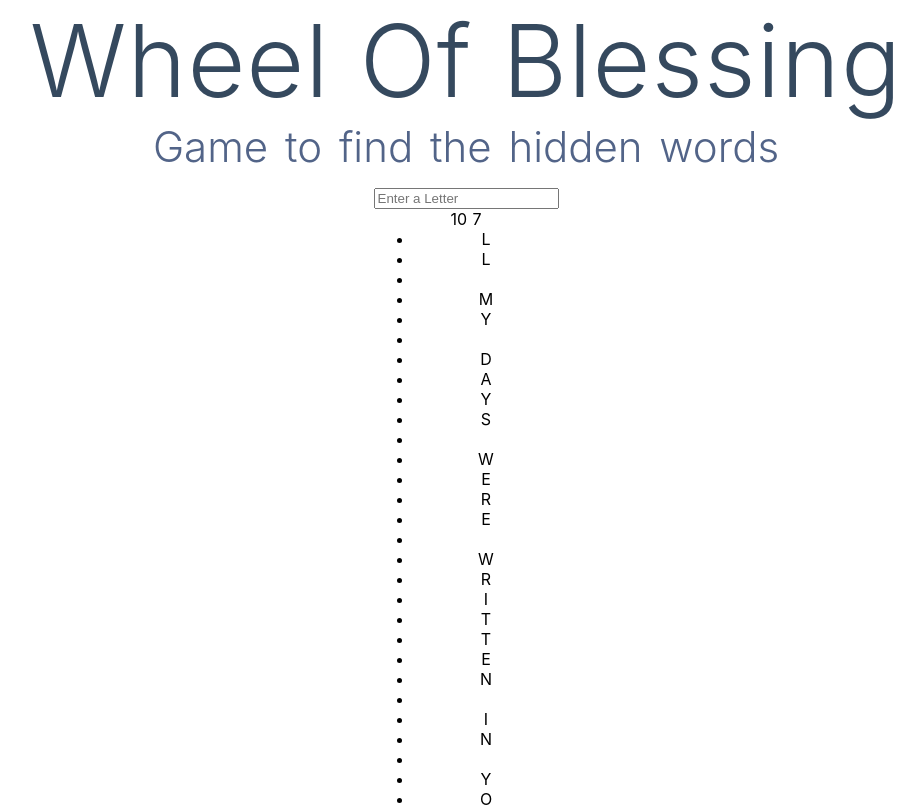
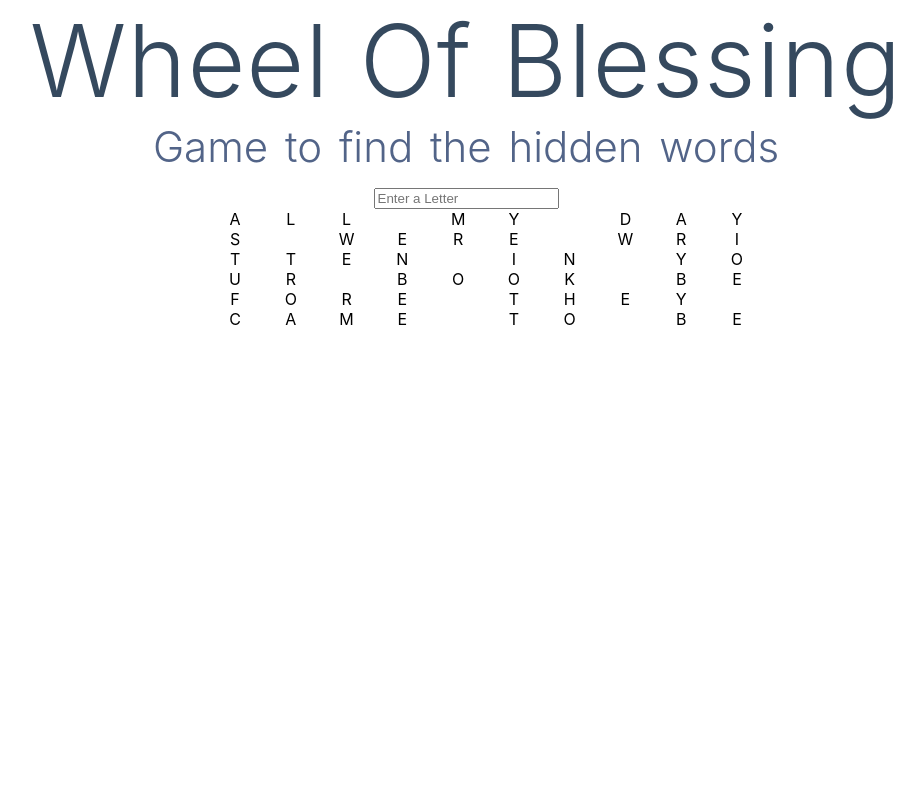
Before and after one commit to Jordan-Work/wheel-of-blessing, a Nuxt app: page / in a window 1280 px wide. Shown: the top 807 px of the page, without its empty margins (174-1098 px from the left). Built offline with nearby package versions, Linux system fonts and the light colour scheme.

Commit message:
game grid clean up and style from data

```diff
--- a/components/GameGrid.vue
+++ b/components/GameGrid.vue
@@ -1,9 +1,7 @@
 <template>
-  <div>
-    {{gridWidth}}
-    {{gridHeight}}
+  <div class="game-grid" :style="gridStyle">
     <ul v-for="count in gridItems" :key="count">
-      <li>{{message[count]}}</li>
+      <li>{{message[count-1]}}</li>
     </ul>
   </div>
 </template>
@@ -24,7 +22,10 @@ export default {
   },
   data() {
     return {
-
+      gridStyle: {
+        gridTemplateColumns: `repeat(${this.gridWidth}, 1fr)`,
+        gridTemplateRows: `repeat(${this.gridHeight}, 1fr)`
+      }
     }
   },
   methods: {
@@ -38,3 +39,12 @@ export default {
   },
 }
 </script>
+
+<style>
+  .game-grid {
+    display: grid;
+  }
+  ul > li {
+    list-style-type: none;
+  }
+</style>
```
